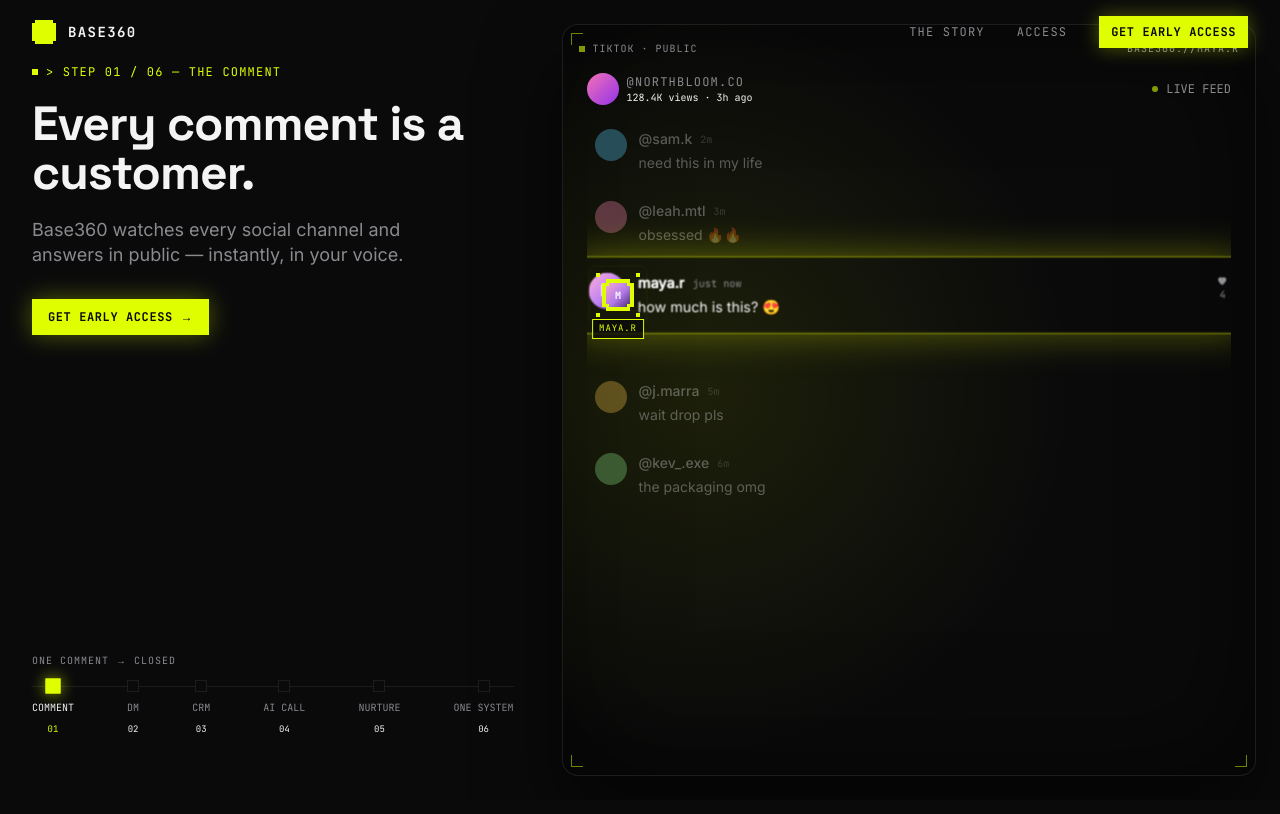
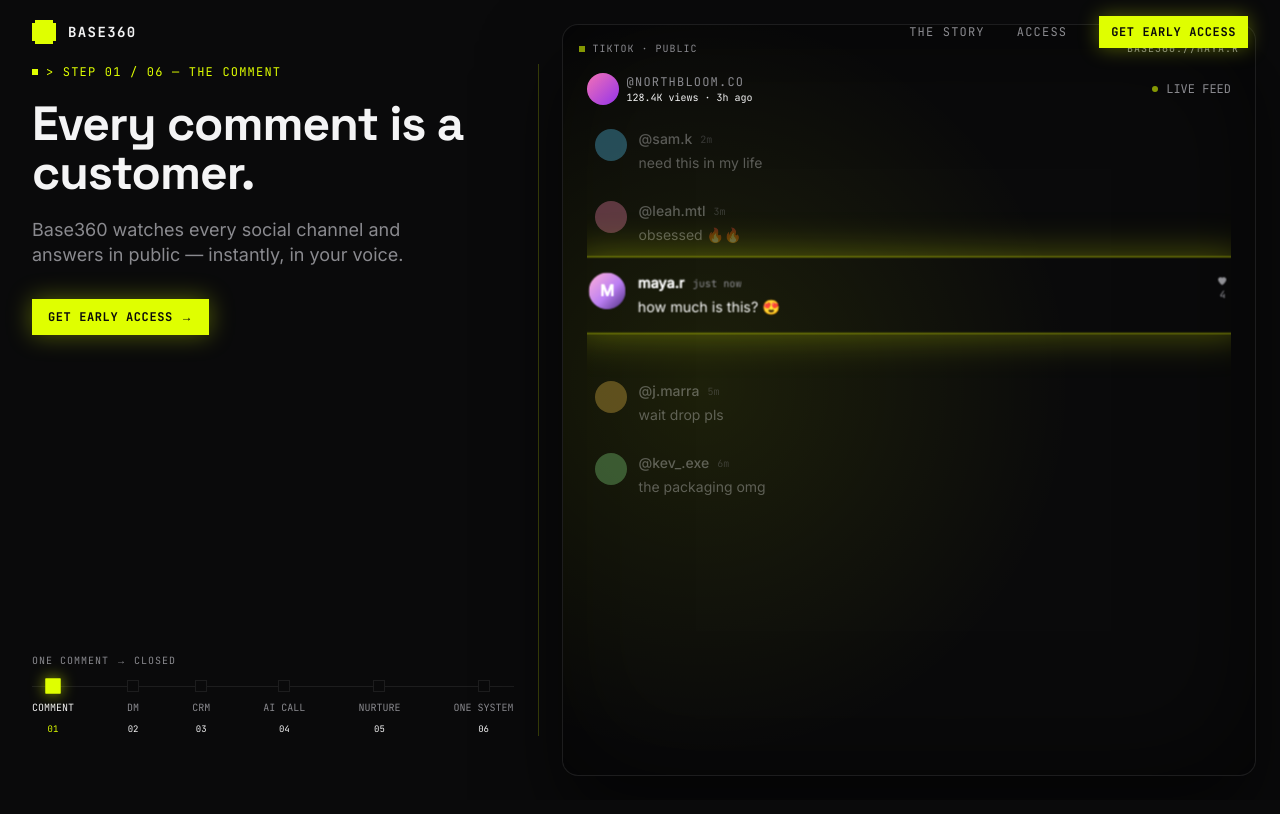
Before and after one commit to ostf14/base360-take-home, a Next.js app: page / in a window 1280 px wide. Shown: the top 814 px of the page. Built offline with nearby package versions, Linux system fonts and the light colour scheme.

Commit message:
refactor(hero): replace floating puck+thread with shared-layout lead morph

```diff
--- a/components/hero/Canvas.tsx
+++ b/components/hero/Canvas.tsx
@@ -1,5 +1,5 @@
 "use client";
-import { motion, MotionValue, useMotionValueEvent } from "framer-motion";
+import { LayoutGroup, motion, MotionValue, useMotionValueEvent } from "framer-motion";
 import { useState } from "react";
 import { TikTokSurface } from "./surfaces/TikTokSurface";
 import { DmSurface } from "./surfaces/DmSurface";
@@ -7,18 +7,16 @@ import { CrmSurface } from "./surfaces/CrmSurface";
 import { CallSurface } from "./surfaces/CallSurface";
 import { EmailSurface } from "./surfaces/EmailSurface";
 import { SystemSurface } from "./surfaces/SystemSurface";
-import { Puck } from "./Puck";
-import { Thread } from "./Thread";
 
 interface Props {
   scrollYProgress: MotionValue<number>;
   activeChapter: number;
-  glitching: boolean;
 }
 
-// Each chapter has a "dwell" (puck parked, surface at full opacity) followed
-// by a "travel" (puck moving to next dock, this surface fading out while the
-// next fades in). Times align exactly with PUCK_KEYFRAMES.
+// Each chapter has a "dwell" (surface at full opacity) followed by a "travel"
+// (this surface fading out while the next fades in). Chapter i owns the slot
+// [i/6, (i+1)/6] of the scroll timeline; peak opacity lives on the first half
+// of that slot, crossfade to the next surface fills the second half.
 interface Range {
   fadeInStart: number;
   plateauStart: number;
@@ -26,7 +24,7 @@ interface Range {
   fadeOutEnd: number;
 }
 
-const S = 1 / 6; // slot size ≈ 0.1667
+const S = 1 / 6;
 
 const RANGES: Range[] = [
   { fadeInStart: 0.0,        plateauStart: 0.0,        plateauEnd: 0 * S + 0.083, fadeOutEnd: 1 * S },
@@ -56,10 +54,12 @@ function localProgress(t: number, r: Range) {
   return Math.min(1, Math.max(0, (t - r.fadeInStart) / span));
 }
 
-// The right-column stage. Contains the 6 surfaces (behind) whose opacity
-// crossfades on scrollYProgress ranges, and the persistent overlay (front):
-// ONE thread + ONE puck. Nothing here remounts across chapters.
-export function Canvas({ scrollYProgress, activeChapter, glitching }: Props) {
+// The right-column stage. Surfaces crossfade on scrollYProgress ranges. Each
+// active surface renders Maya's identity inside a motion.div layoutId="maya-lead";
+// when the active flips, Framer's shared-layout system morphs that element
+// from its outgoing position/size to the incoming one — that morph IS the
+// through-line of the story. No overlay, no floating chip.
+export function Canvas({ scrollYProgress, activeChapter }: Props) {
   const [t, setT] = useState(0);
   useMotionValueEvent(scrollYProgress, "change", (v) => setT(v));
 
@@ -76,35 +76,44 @@ export function Canvas({ scrollYProgress, activeChapter, glitching }: Props) {
       >
         <AmbientGlow activeChapter={activeChapter} />
 
+        <LayoutGroup id="maya-lead-group">
           <SurfaceSlot opacity={opacityForRange(t, RANGES[0])}>
             <TikTokSurface
-            active={activeChapter === 0}
+              isActive={activeChapter === 0}
               igniteProgress={localProgress(t, RANGES[0])}
             />
           </SurfaceSlot>
           <SurfaceSlot opacity={opacityForRange(t, RANGES[1])}>
-          <DmSurface progress={localProgress(t, RANGES[1])} />
+            <DmSurface
+              isActive={activeChapter === 1}
+              progress={localProgress(t, RANGES[1])}
+            />
           </SurfaceSlot>
           <SurfaceSlot opacity={opacityForRange(t, RANGES[2])}>
-          <CrmSurface progress={localProgress(t, RANGES[2])} />
+            <CrmSurface
+              isActive={activeChapter === 2}
+              progress={localProgress(t, RANGES[2])}
+            />
           </SurfaceSlot>
           <SurfaceSlot opacity={opacityForRange(t, RANGES[3])}>
-          <CallSurface progress={localProgress(t, RANGES[3])} />
+            <CallSurface
+              isActive={activeChapter === 3}
+              progress={localProgress(t, RANGES[3])}
+            />
           </SurfaceSlot>
           <SurfaceSlot opacity={opacityForRange(t, RANGES[4])}>
-          <EmailSurface progress={localProgress(t, RANGES[4])} />
+            <EmailSurface
+              isActive={activeChapter === 4}
+              progress={localProgress(t, RANGES[4])}
+            />
           </SurfaceSlot>
           <SurfaceSlot opacity={opacityForRange(t, RANGES[5])}>
-          <SystemSurface progress={localProgress(t, RANGES[5])} />
+            <SystemSurface
+              isActive={activeChapter === 5}
+              progress={localProgress(t, RANGES[5])}
+            />
           </SurfaceSlot>
-
-        {/* Persistent overlay — never remounts */}
-        <Thread scrollYProgress={scrollYProgress} />
-        <Puck
-          scrollYProgress={scrollYProgress}
-          activeChapter={activeChapter}
-          glitching={glitching}
-        />
+        </LayoutGroup>
 
         <CornerChrome activeChapter={activeChapter} />
       </div>
@@ -119,8 +128,6 @@ function SurfaceSlot({
   opacity: number;
   children: React.ReactNode;
 }) {
-  // Plain div. React re-renders on every scroll frame with a fresh opacity
-  // value — we don't want Framer's animate lane fighting the style lane.
   const visible = opacity > 0.02;
   return (
     <div
@@ -154,27 +161,6 @@ function CornerChrome({ activeChapter }: { activeChapter: number }) {
       <div className="pointer-events-none absolute top-4 right-4 z-40 text-[10px] font-mono uppercase tracking-widest text-text-lo">
         base360://maya.r
       </div>
-      <CornerTicks />
-    </>
-  );
-}
-
-function CornerTicks() {
-  const corners = [
-    { className: "top-2 left-2", borders: "border-t border-l" },
-    { className: "top-2 right-2", borders: "border-t border-r" },
-    { className: "bottom-2 left-2", borders: "border-b border-l" },
-    { className: "bottom-2 right-2", borders: "border-b border-r" },
-  ];
-  return (
-    <>
-      {corners.map((c) => (
-        <span
-          key={c.className}
-          className={`pointer-events-none absolute ${c.className} z-40 w-3 h-3 ${c.borders}`}
-          style={{ borderColor: "var(--acid)", opacity: 0.5 }}
-        />
-      ))}
     </>
   );
 }
--- a/components/hero/Hero.tsx
+++ b/components/hero/Hero.tsx
@@ -1,13 +1,14 @@
 "use client";
-import { useRef, useState, useEffect } from "react";
+import { useRef, useState } from "react";
 import { useScroll, useMotionValueEvent } from "framer-motion";
 import { CHAPTERS } from "@/lib/chapters";
 import { Canvas } from "./Canvas";
 import { CopyColumn } from "./CopyColumn";
 
-// The scroll-story hero. Owns the single source of scroll truth (scrollYProgress)
-// and derives the active chapter. Everything else — puck, thread, surfaces,
-// copy, stepper — is driven off this one value.
+// The scroll-story hero. Owns the single source of scroll truth
+// (scrollYProgress) and derives the active chapter. Everything downstream —
+// surfaces, copy, stepper, and the shared-layout Maya morph — is driven off
+// this one value.
 export function Hero() {
   const stageRef = useRef<HTMLDivElement>(null);
   const { scrollYProgress } = useScroll({
@@ -15,26 +16,14 @@ export function Hero() {
     offset: ["start start", "end end"],
   });
   const [activeChapter, setActiveChapter] = useState(0);
-  const [glitching, setGlitching] = useState(false);
 
   useMotionValueEvent(scrollYProgress, "change", (v) => {
     const next = Math.min(
       CHAPTERS.length - 1,
       Math.max(0, Math.floor(v * CHAPTERS.length))
     );
-    setActiveChapter((prev) => {
-      if (next !== prev) {
-        setGlitching(true);
-      }
-      return next;
-    });
+    setActiveChapter((prev) => (next === prev ? prev : next));
   });
-
-  useEffect(() => {
-    if (!glitching) return;
-    const id = window.setTimeout(() => setGlitching(false), 220);
-    return () => window.clearTimeout(id);
-  }, [glitching]);
 
   return (
     <section
@@ -43,9 +32,8 @@ export function Hero() {
       className="relative"
       style={{ height: `${CHAPTERS.length * 100}vh` }}
     >
-      {/* The pinned viewport that stays put while the stage scrolls past it. */}
       <div className="sticky top-0 h-screen w-full overflow-hidden">
-        <div className="h-full grid grid-cols-[minmax(420px,42%)_1fr]">
+        <div className="relative h-full grid grid-cols-[minmax(420px,42%)_1fr]">
           <CopyColumn
             activeChapter={activeChapter}
             scrollYProgress={scrollYProgress}
@@ -53,7 +41,13 @@ export function Hero() {
           <Canvas
             scrollYProgress={scrollYProgress}
             activeChapter={activeChapter}
-            glitching={glitching}
+          />
+          {/* Single 1px acid hairline at the seam between copy and canvas —
+              a static, honest continuity marker, no dashed debris. */}
+          <div
+            aria-hidden
+            className="pointer-events-none absolute top-16 bottom-16 left-[42%] w-px"
+            style={{ background: "var(--acid)", opacity: 0.2 }}
           />
         </div>
       </div>
--- a/components/hero/Puck.tsx
+++ /dev/null
@@ -1,111 +0,0 @@
-"use client";
-import {
-  motion,
-  MotionValue,
-  useMotionTemplate,
-  useTransform,
-} from "framer-motion";
-import { PUCK_KEYFRAMES, PUCK_X, PUCK_Y } from "./dockPositions";
-
-interface Props {
-  scrollYProgress: MotionValue<number>;
-  activeChapter: number;
-  glitching: boolean;
-}
-
-export function Puck({ scrollYProgress, activeChapter, glitching }: Props) {
-  // Puck position: interpolate between the dock positions across the entire
-  // 0..1 scroll range. Keyframes include a per-chapter dwell so the puck reads
-  // as PARKED on a surface before it takes off to the next one.
-  // ONE element, ONE motion source, ONE lifetime.
-  const xPct = useTransform(scrollYProgress, PUCK_KEYFRAMES, PUCK_X);
-  const yPct = useTransform(scrollYProgress, PUCK_KEYFRAMES, PUCK_Y);
-  const left = useMotionTemplate`${xPct}%`;
-  const top = useMotionTemplate`${yPct}%`;
-
-  return (
-    <motion.div
-      className="pointer-events-none absolute z-30 -translate-x-1/2 -translate-y-1/2"
-      style={{ left, top }}
-    >
-      {/* Halo */}
-      <motion.div
-        className="absolute inset-0 -m-3 rounded-md"
-        animate={{
-          boxShadow: [
-            "0 0 0 rgba(223,255,0,0)",
-            "0 0 28px rgba(223,255,0,0.55)",
-            "0 0 0 rgba(223,255,0,0)",
-          ],
-        }}
-        transition={{ duration: 2.2, repeat: Infinity, ease: "easeInOut" }}
-      />
-      {/* Corner ticks — pixel chip */}
-      <PixelCorners />
-      {/* Chip body */}
-      <div
-        className={`relative w-8 h-8 flex items-center justify-center overflow-hidden ${
-          glitching ? "glitch" : ""
-        }`}
-        style={{
-          background: "var(--acid)",
-          clipPath:
-            "polygon(0 4px, 4px 4px, 4px 0, calc(100% - 4px) 0, calc(100% - 4px) 4px, 100% 4px, 100% calc(100% - 4px), calc(100% - 4px) calc(100% - 4px), calc(100% - 4px) 100%, 4px 100%, 4px calc(100% - 4px), 0 calc(100% - 4px))",
-        }}
-      >
-        <div
-          className="absolute inset-1"
-          style={{
-            background:
-              "linear-gradient(135deg, #F5A9D0 0%, #B37AE8 55%, #4A2B7A 100%)",
-            clipPath:
-              "polygon(0 3px, 3px 3px, 3px 0, calc(100% - 3px) 0, calc(100% - 3px) 3px, 100% 3px, 100% calc(100% - 3px), calc(100% - 3px) calc(100% - 3px), calc(100% - 3px) 100%, 3px 100%, 3px calc(100% - 3px), 0 calc(100% - 3px))",
-          }}
-        />
-        <div className="relative text-[10px] font-mono font-bold text-white z-10">
-          M
-        </div>
-      </div>
-      {/* Label — chapter-aware but the puck itself does not remount */}
-      <ChapterBadge index={activeChapter} />
-    </motion.div>
-  );
-}
-
-function PixelCorners() {
-  const dots = [
-    { top: -6, left: -6 },
-    { top: -6, right: -6 },
-    { bottom: -6, left: -6 },
-    { bottom: -6, right: -6 },
-  ];
-  return (
-    <>
-      {dots.map((d, i) => (
-        <span
-          key={i}
-          className="absolute w-1 h-1 bg-acid"
-          style={d as React.CSSProperties}
-        />
-      ))}
-    </>
-  );
-}
-
-function ChapterBadge({ index }: { index: number }) {
-  const label = ["MAYA.R", "MAYA.R", "LEAD #001", "LIVE", "RECIPIENT", "CUSTOMER"][
-    index
-  ];
-  return (
-    <div
-      className="absolute top-full mt-2 left-1/2 -translate-x-1/2 whitespace-nowrap text-[9px] font-mono uppercase tracking-widest px-1.5 py-0.5"
-      style={{
-        color: "var(--acid)",
-        background: "rgba(10,10,11,0.75)",
-        border: "1px solid var(--acid)",
-      }}
-    >
-      {label}
-    </div>
-  );
-}
--- a/components/hero/Thread.tsx
+++ /dev/null
@@ -1,65 +0,0 @@
-"use client";
-import { motion, MotionValue, useTransform } from "framer-motion";
-import { useId } from "react";
-import { THREAD_PATH_D } from "./dockPositions";
-
-interface Props {
-  scrollYProgress: MotionValue<number>;
-}
-
-// ONE svg, ONE path. Reveals as scroll progresses.
-// Trick: pathLength on the visible dashed path is overwritten by Framer, so we
-// render two paths — an ANIMATED solid mask path with pathLength drives what's
-// visible, and a static PIXEL-DASHED path lives inside that mask. Pattern
-// integrity preserved, reveal driven by one scroll motion value.
-export function Thread({ scrollYProgress }: Props) {
-  const maskId = useId();
-  const pathLength = useTransform(scrollYProgress, [0, 1], [0, 1]);
-
-  return (
-    <svg
-      className="pointer-events-none absolute inset-0 z-20"
-      viewBox="0 0 100 100"
-      preserveAspectRatio="none"
-      style={{ width: "100%", height: "100%" }}
-    >
-      <defs>
-        <mask id={maskId} maskUnits="userSpaceOnUse">
-          <rect x="-2" y="-2" width="104" height="104" fill="black" />
-          <motion.path
-            d={THREAD_PATH_D}
-            fill="none"
-            stroke="white"
-            strokeWidth={4}
-            strokeLinecap="butt"
-            vectorEffect="non-scaling-stroke"
-            style={{ pathLength }}
-          />
-        </mask>
-      </defs>
-
-      {/* Soft acid glow behind the dotted line (also masked) */}
-      <g mask={`url(#${maskId})`}>
-        <path
-          d={THREAD_PATH_D}
-          fill="none"
-          stroke="var(--acid)"
-          strokeWidth={5}
-          strokeLinecap="butt"
-          vectorEffect="non-scaling-stroke"
-          style={{ opacity: 0.25, filter: "blur(3px)" }}
-        />
-        {/* Pixel-dotted acid line — square dashes, no rounded ends */}
-        <path
-          d={THREAD_PATH_D}
-          fill="none"
-          stroke="var(--acid)"
-          strokeWidth={2}
-          strokeLinecap="butt"
-          strokeDasharray="2 3"
-          vectorEffect="non-scaling-stroke"
-        />
-      </g>
-    </svg>
-  );
-}
--- a/components/hero/dockPositions.ts
+++ /dev/null
@@ -1,68 +0,0 @@
-export interface Dock {
-  x: number;
-  y: number;
-}
-
-// Puck dock positions expressed as % of the canvas (0..100).
-// The order matches CHAPTERS[i]. Between chapters the puck interpolates
-// smoothly through these points — this is the entire scroll journey.
-export const DOCKS: Dock[] = [
-  { x: 8,  y: 36 },   // 0 — tiktok: to the left of Maya's ignited comment
-  { x: 72, y: 22 },   // 1 — dm: at top of DM thread
-  { x: 15, y: 18 },   // 2 — crm: header avatar slot
-  { x: 22, y: 30 },   // 3 — call: over Maya's callee card
-  { x: 75, y: 12 },   // 4 — email: recipient chip in header
-  { x: 55, y: 72 },   // 5 — system: closed node
-];
-
-// Puck timeline. Each chapter gets one "dwell" and one "travel" slot.
-// Repeating each dock gives a mid-chapter plateau so the puck reads as
-// PARKED on a surface before it takes off to the next one.
-// slotSize = 1/6 ≈ 0.1667. First half of a chapter = dwell, second half = travel.
-export const PUCK_KEYFRAMES = [
-  0.0, 0.083,
-  0.166, 0.25,
-  0.333, 0.416,
-  0.5, 0.583,
-  0.666, 0.75,
-  0.833, 1.0,
-];
-
-export const PUCK_X = [
-  DOCKS[0].x, DOCKS[0].x,
-  DOCKS[1].x, DOCKS[1].x,
-  DOCKS[2].x, DOCKS[2].x,
-  DOCKS[3].x, DOCKS[3].x,
-  DOCKS[4].x, DOCKS[4].x,
-  DOCKS[5].x, DOCKS[5].x,
-];
-
-export const PUCK_Y = [
-  DOCKS[0].y, DOCKS[0].y,
-  DOCKS[1].y, DOCKS[1].y,
-  DOCKS[2].y, DOCKS[2].y,
-  DOCKS[3].y, DOCKS[3].y,
-  DOCKS[4].y, DOCKS[4].y,
-  DOCKS[5].y, DOCKS[5].y,
-];
-
-// SVG path for the persistent thread. Connects every dock with a small arc so
-// the line reads as motion rather than raw geometry.
-export const THREAD_PATH_D = (() => {
-  const points: [number, number][] = [];
-  DOCKS.forEach((d, i) => {
-    points.push([d.x, d.y]);
-    if (i < DOCKS.length - 1) {
-      const next = DOCKS[i + 1];
-      const midX = (d.x + next.x) / 2;
-      const midY = (d.y + next.y) / 2 - 6;
-      points.push([midX, midY]);
-    }
-  });
-  const [first, ...rest] = points;
-  let d = `M ${first[0]} ${first[1]}`;
-  rest.forEach(([x, y]) => {
-    d += ` L ${x} ${y}`;
-  });
-  return d;
-})();
--- a/components/hero/surfaces/TikTokSurface.tsx
+++ b/components/hero/surfaces/TikTokSurface.tsx
@@ -17,11 +17,12 @@ const COMMENTS: CommentRow[] = [
 ];
 
 interface Props {
-  active: boolean;
+  isActive: boolean;
   igniteProgress: number;
 }
 
-export function TikTokSurface({ active, igniteProgress }: Props) {
+export function TikTokSurface({ isActive, igniteProgress }: Props) {
+  const active = isActive;
   return (
     <div className="absolute inset-0 flex flex-col p-6 pt-12">
       {/* Post header — mimics TikTok floating chrome */}
@@ -68,7 +69,13 @@ export function TikTokSurface({ active, igniteProgress }: Props) {
             }}
           />
           <div className="relative flex gap-3 items-start p-2">
-            <MayaAvatar size={36} />
+            {isActive ? (
+              <motion.div layoutId="maya-lead" className="shrink-0">
+                <MayaAvatar size={36} />
+              </motion.div>
+            ) : (
+              <MayaAvatar size={36} />
+            )}
             <div className="flex-1">
               <div className="flex items-center gap-2 mb-1">
                 <span className="text-sm font-semibold text-text-hi">
```
Also changed, not shown: components/hero/surfaces/CallSurface.tsx (+10 -1 lines), components/hero/surfaces/CrmSurface.tsx (+11 -2 lines), components/hero/surfaces/DmSurface.tsx (+11 -4 lines), components/hero/surfaces/EmailSurface.tsx (+11 -4 lines), components/hero/surfaces/SystemSurface.tsx (+11 -1 lines). Lines whose indentation alone changed are shown as unchanged.
